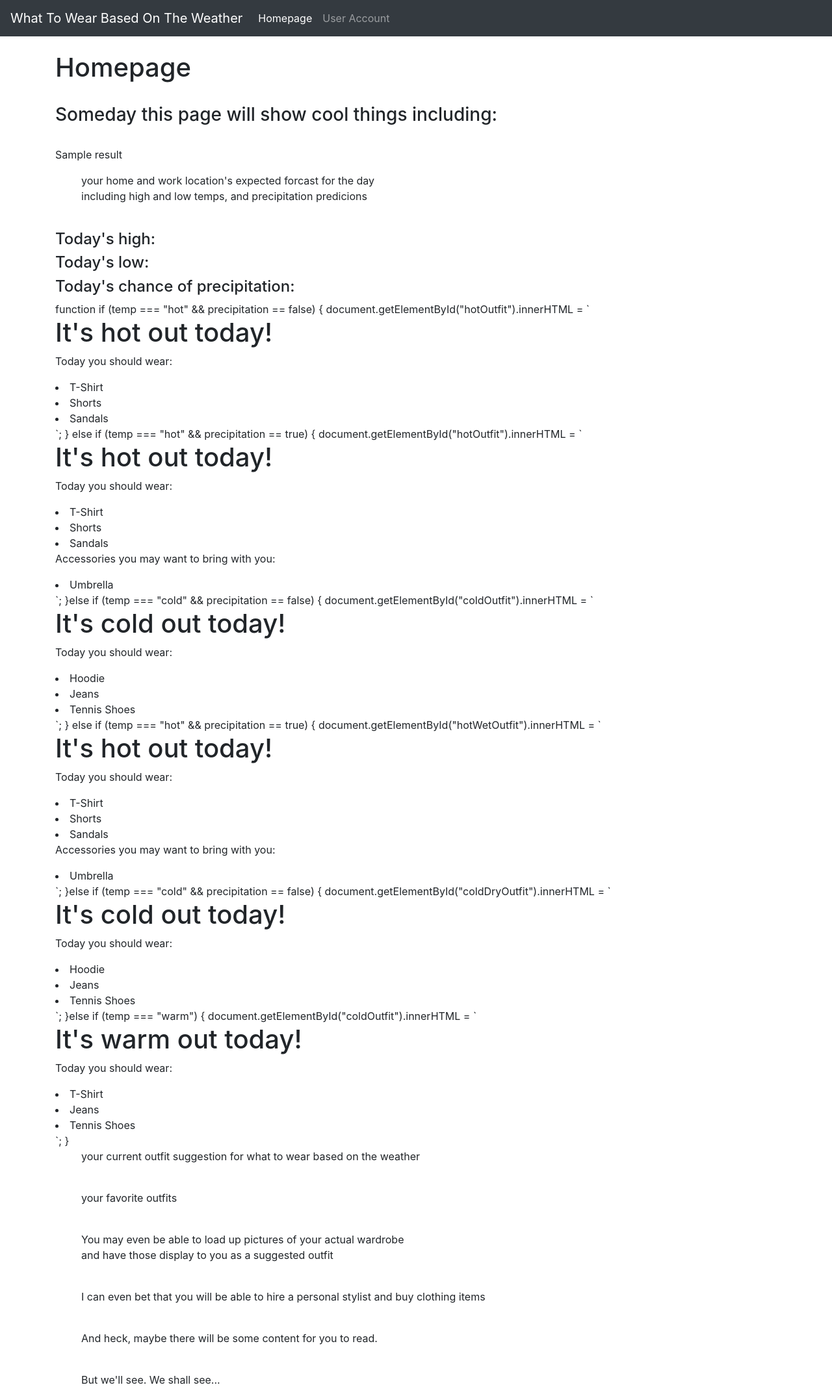
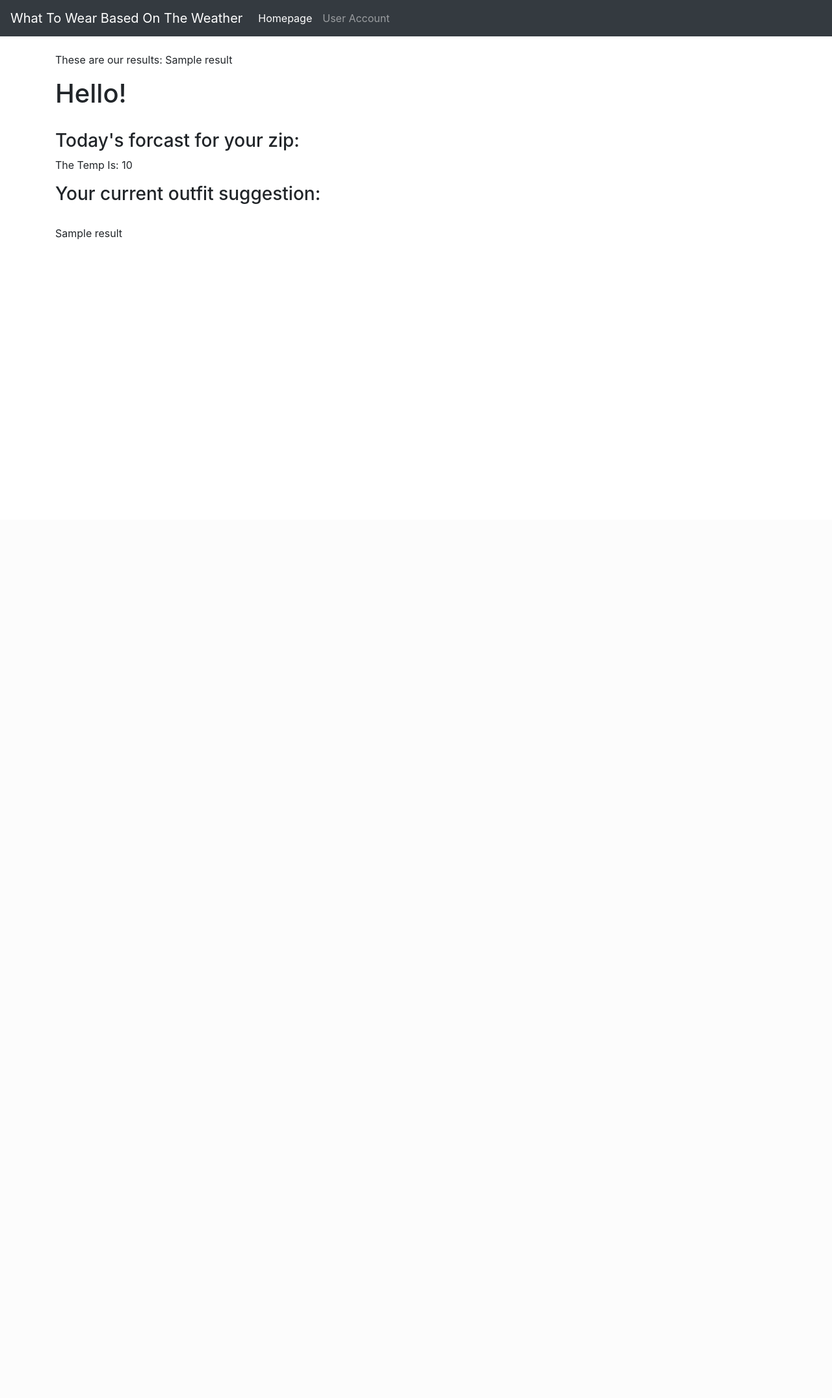
Before and after one commit to emilyhopegrove/HB-Project-What_would_you_wear_based_on_the_weather, a Flask app: template templates/homepage.html in a window 1280 px wide. Shown: the whole page at 65% size. After the commit the page ends 368 px from the top, so only its background shows below. Run offline with Flask 3, Linux system fonts and the light colour scheme; the template is opened without the code that fills it: most values are stand-ins (such as "Sample title", 1, 10 or a date in 2020); some libraries are stand-ins or nearby versions.

Commit message:
homepage is displaying

```diff
--- a/server.py
+++ b/server.py
@@ -57,6 +57,7 @@ freezingOutfit = {
     "footwear": "Boots",
     "Accessories": "Hat, gloves and a scarf!"
 }
+################################################################
 
 @app.route('/homepage')
 def homepage():
@@ -124,13 +125,13 @@ def homepage():
 #     and returns a dictionary which combines the result dictionary with the recommended outfit.
 
 #     result: dict
-#         Dictionary that contains high_temp, low_temp, and precip
+#         Dictionary that contains high_temp, low_temp, and precip conditions pulled from API
 
 #     Returns: dict
-#         A dictionary that contains high_temp, low_temp, precip, and recommended outfit
+#         A dictionary that contains current local weather conditions,
+#         and recommended outfit to be displayed to the user
 #
-
-
+#this will eventually get tucked into a function and/or put into crud and called here for tidiness sake
     temps_for_day = set()
     temps = [result["high_temp"], result["low_temp"]]
 
@@ -200,14 +201,14 @@ def homepage():
             garments[key] = outfit_to_check[key]
 
     #combine results with garments
-    for garment in garments:
-        result[garment] = garments[garment]
+    result['garments'] = garments
 
-    print(result)
+    #print(result)
 
 
     return render_template("homepage.html", result=result)
 
+################################################################
 
 @app.route('/account')
 def account():
--- a/templates/homepage.html
+++ b/templates/homepage.html
@@ -3,96 +3,25 @@
 {% block title %}Welcome to your homepage!{% endblock %}
 
 {% block content %}
-
-<h1>Homepage</h1>
+<p>These are our results: {{result}}</p>
+<h1>Hello!</h1>
 <!-- allow user to navigate to their user account -->
 <!-- <ul>
     <li><a href='/account'> User Account</a></li>
 </ul> -->
 <br>
-<h3>Someday this page will show cool things including:</h3><br>
+<!-- <ul>your home and work location's expected forcast for the day <br>
+    including high and low temps, and precipitation predicions</ul><br> -->
+<!-- insert api forcast data here -->
+<h3>Today's forcast for your zip:  </h3>
+<p>The Temp Is: {{result.temperature}}</p>
+
+
+<h3>Your current outfit suggestion:</h3><br>
 <p>{{result}}</p>
-<ul>your home and work location's expected forcast for the day <br>
-    including high and low temps, and precipitation predicions</ul><br>
-<!-- insert api forcast data here -->
-<h4>Today's high: </h4>
-<h4>Today's low: </h4>
-<h4>Today's chance of precipitation: </h4>
+<!-- make a jinja forloop (look up syntax) loop through result.garments and display -->
 
-<!-- create an engine to display the outfits to wear based on the conditions above -->
 
-function
-if (temp === "hot" && precipitation == false) {
-  document.getElementById("hotOutfit").innerHTML = `
-  <h1>It's hot out today!</h1>
-  <div>
-    <!-- Top, bottom, footwear for hot weather -->
-    <p>Today you should wear:</p>
-    <li>T-Shirt</li>
-    <li>Shorts</li>
-    <li>Sandals</li>
-  </div>
-  `;
-  } else if (temp === "hot" && precipitation == true) {
-    document.getElementById("hotOutfit").innerHTML = `
-    <h1>It's hot out today!</h1>
-    <div>
-    <!-- Top, bottom, footwear for hot rainy weather -->
-      <p>Today you should wear:</p>
-      <li>T-Shirt</li>
-      <li>Shorts</li>
-      <li>Sandals</li>
-      <!-- Accessories -->
-      <p>Accessories you may want to bring with you:</p>
-      <li>Umbrella</li>
-    </div>
-    `;
-    }else if (temp === "cold" && precipitation == false) {
-  document.getElementById("coldOutfit").innerHTML = `
-  <h1>It's cold out today!</h1>
-  <div>
-    <p>Today you should wear:</p>
-    <li>Hoodie</li>
-    <li>Jeans</li>
-    <li>Tennis Shoes</li>
-  </div>
-  `;
-  } else if (temp === "hot" && precipitation == true) {
-    document.getElementById("hotWetOutfit").innerHTML = `
-    <h1>It's hot out today!</h1>
-    <div>
-    <!-- Top, bottom, footwear for hot rainy weather -->
-      <p>Today you should wear:</p>
-      <li>T-Shirt</li>
-      <li>Shorts</li>
-      <li>Sandals</li>
-      <!-- Accessories -->
-      <p>Accessories you may want to bring with you:</p>
-      <li>Umbrella</li>
-    </div>
-    `;
-    }else if (temp === "cold" && precipitation == false) {
-  document.getElementById("coldDryOutfit").innerHTML = `
-  <h1>It's cold out today!</h1>
-  <div>
-    <p>Today you should wear:</p>
-    <li>Hoodie</li>
-    <li>Jeans</li>
-    <li>Tennis Shoes</li>
-  </div>
-  `;
-  }else if (temp === "warm") {
-    document.getElementById("coldOutfit").innerHTML = `
-    <h1>It's warm out today!</h1>
-    <div>
-        <p>Today you should wear:</p>
-        <li>T-Shirt</li>
-        <li>Jeans</li>
-        <li>Tennis Shoes</li>
-
-    </div>
-    `;
-    }
 
   <!-- // make some mock data, like tits above, and that drives conditions
   // the conditions are if/elses that are determine what to wear based on mock data
@@ -100,32 +29,14 @@ if (temp === "hot" && precipitation == false) {
   // see white board for some basic shit/ideas -->
 
 
-
-
-
-
-
-
-
-
-
-
-
-
-
-
-
-<!--  -->
-<ul>your current outfit suggestion for what to wear based on the weather</ul><br>
-<!-- insert api data here -->
-<ul>your favorite outfits</ul><br>
+<!-- <ul>your favorite outfits</ul><br> -->
 <!--fave outfits will be 3.0+ -->
 
-<ul>You may even be able to load up pictures of your actual wardrobe <br>
-    and have those display to you as a suggested outfit</ul><br>
+<!-- <ul>You may even be able to load up pictures of your actual wardrobe <br>
+    and have those display to you as a suggested outfit</ul><br> -->
 <!-- post course work maybe -->
-<ul> I can even bet that you will be able to hire a personal stylist and buy clothing items</ul><br>
+<!-- <ul> I can even bet that you will be able to hire a personal stylist and buy clothing items</ul><br> -->
 <!-- post course work maybe -->
-<ul> And heck, maybe there will be some content for you to read.</ul><br>
-<ul> But we'll see. We shall see...</ul>
+<!-- <ul> And heck, maybe there will be some content for you to read.</ul><br> -->
+<!-- <ul> But we'll see. We shall see...</ul> -->
 {% endblock %}
```
